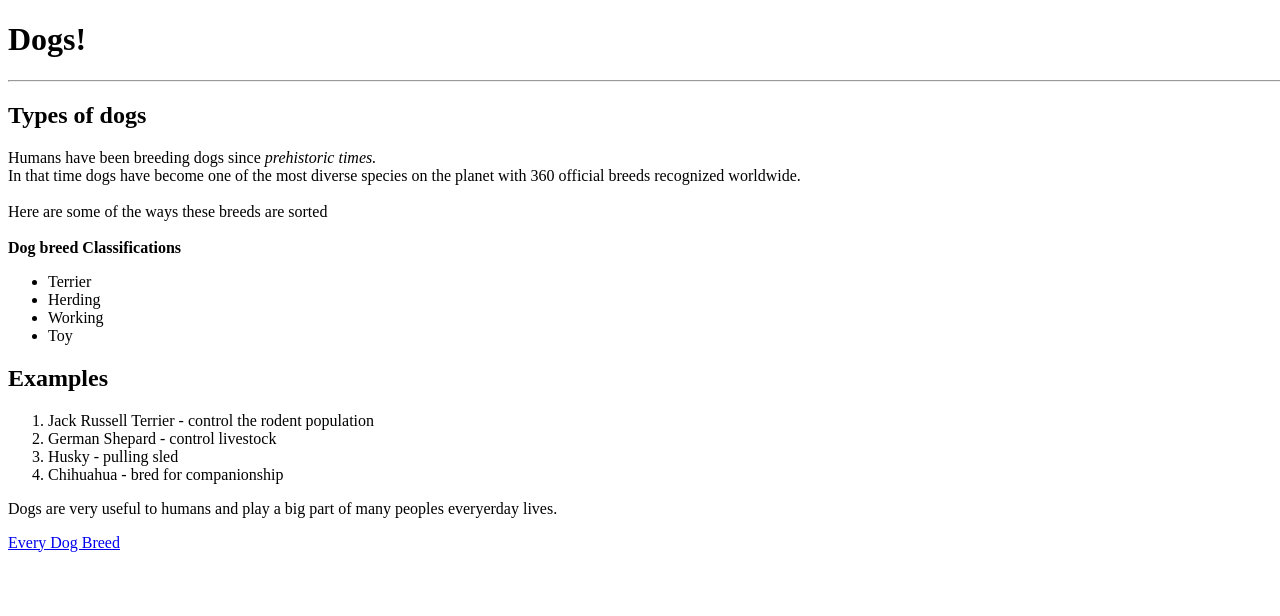
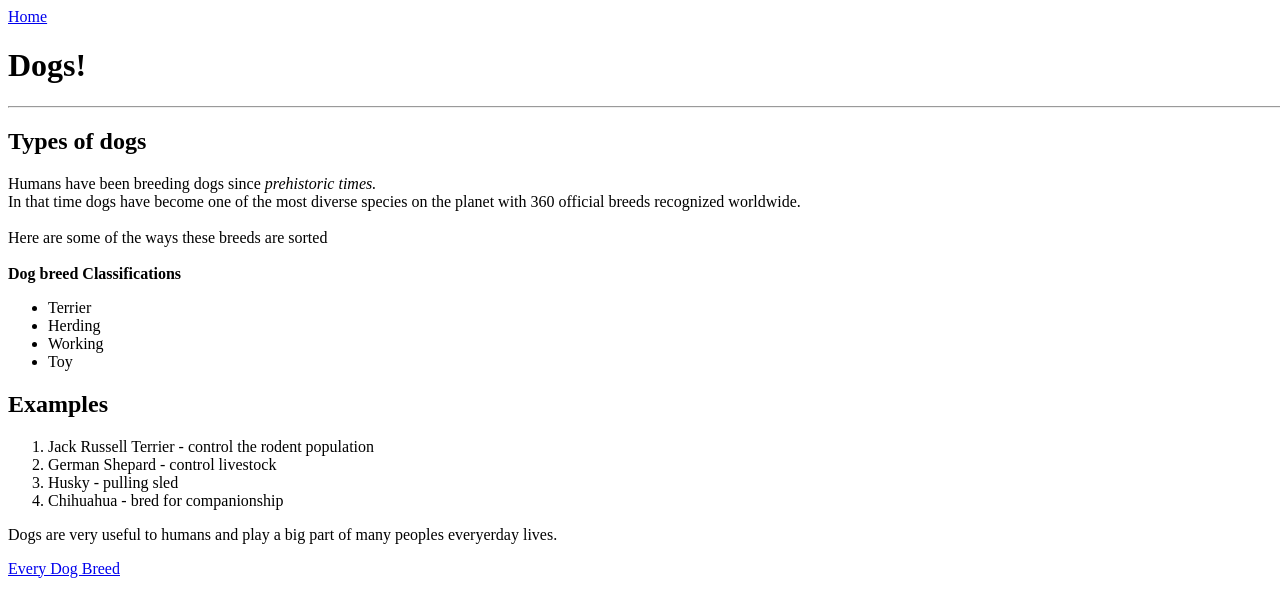
Before and after one commit to iAmJoJo/iAmJoJo.github.io, a plain HTML site: page Unit1/project1.html in a window 1280 px wide. Drawn offline with Linux system fonts and the light colour scheme; files that its build step writes are made by us from their sources; files whose address does not match are found by name.

Commit message:
not much

```diff
--- a/Unit1/project1.html
+++ b/Unit1/project1.html
@@ -2,6 +2,7 @@
 <html>
 
 <head>
+  <a href="index.html"> Home </a>
   <h1>Dogs!</h1>
   <hr>
   <meta charset="utf-8">
```
Also changed, not shown: Unit2/Project2.html (+1 -1 lines), index.html (+5 -6 lines).
